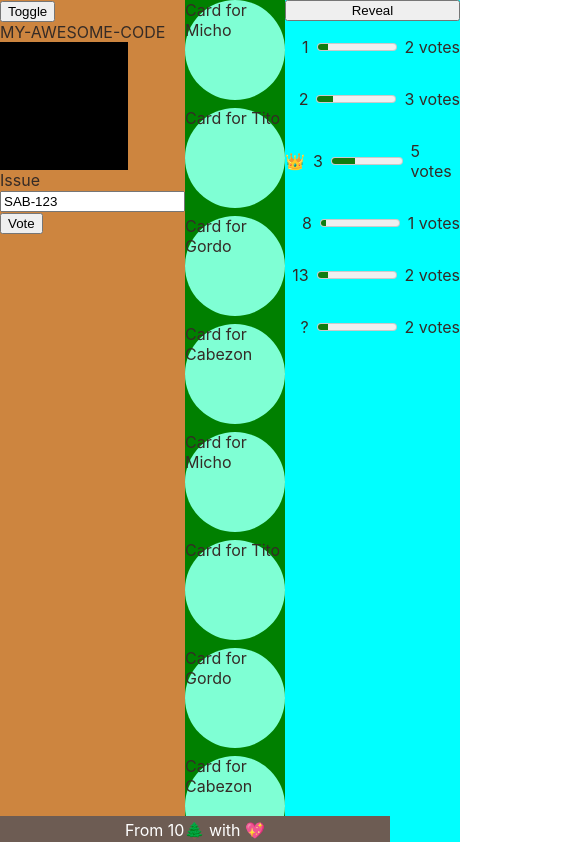
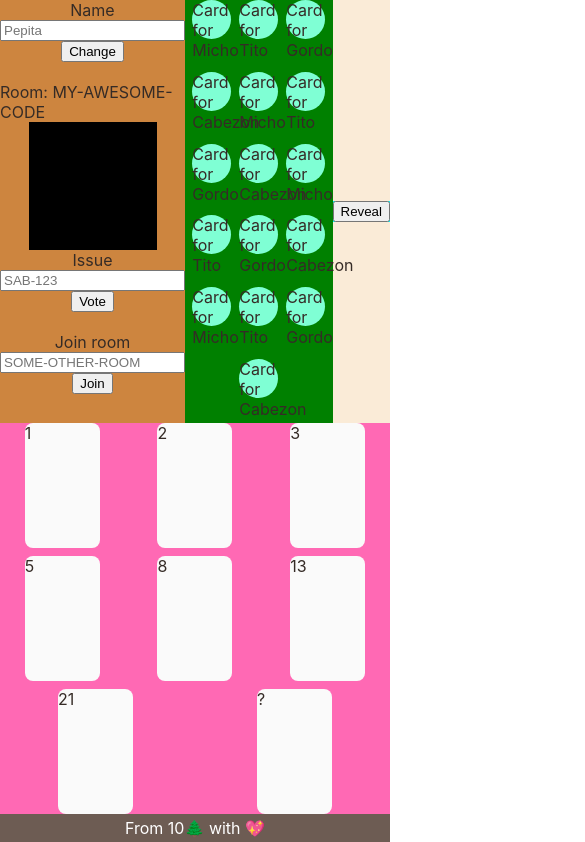
Before and after one commit to lowy-10pines/planning-poker, a React (Create React App) app: page / in a window 390 px wide. Shown: the top 842 px of the page, 585 px wide, since content can reach past the window. Built offline with nearby package versions, Linux system fonts and the light colour scheme.

Commit message:
Ensure mobile layout and change hiding components

```diff
--- a/src/App.css
+++ b/src/App.css
@@ -13,15 +13,14 @@ main {
   flex-direction: row;
   justify-content: space-between;
   width: 100%;
+  flex-grow: 1;
 }
 
 footer {
   background-color: #6D5C53;
   color: white;
   width: 100vw;
-  position: absolute;
-  bottom: 0;
-  height: min-content;
+  height: 30px;
   text-align: center;
   padding: 4px;
   box-sizing: border-box;
--- a/src/components/CardOptionsView/CardOptionsView.module.css
+++ b/src/components/CardOptionsView/CardOptionsView.module.css
@@ -2,7 +2,9 @@
     background-color: hotpink;
     display: flex;
     flex-direction: row;
+    flex-wrap: wrap;
     justify-content: space-around;
+    gap: 8px;
 }
 .card {
     background-color: #FAFAFA;
--- a/src/components/ParticipantsView/ParticipantsView.module.css
+++ b/src/components/ParticipantsView/ParticipantsView.module.css
@@ -8,8 +8,10 @@
     justify-content: center;
 }
 .participant {
-    width: 100px;
-    height: 100px;
+    width: 10vw;
+    height: 10vw;
+    max-width: 100px;
+    max-height: 100px;
     background-color: aquamarine;
     border-radius: 50px;
 }
--- a/src/components/ResultView/ResultView.module.css
+++ b/src/components/ResultView/ResultView.module.css
@@ -2,6 +2,7 @@
     background-color: aqua;
     display: flex;
     flex-direction: column;
+    align-self: center;
 }
 
 .result {
--- a/src/components/ResultView/ResultView.tsx
+++ b/src/components/ResultView/ResultView.tsx
@@ -1,3 +1,4 @@
+import { useState } from 'react'
 import styles from './ResultView.module.css'
 
 export function ResultView() {
@@ -6,7 +7,7 @@ export function ResultView() {
         { key: 2, value: 3 },
         { key: 3, value: 5 },
         { key: 8, value: 1 },
-        { key: 13, value: 2 },
+        { key: 13, value: 8 },
         { key: "?", value: 2 },
     ]
     const highest = results.reduce((accum, current) => {
@@ -15,9 +16,11 @@ export function ResultView() {
     const total = results.reduce((accum, current) => {
         return accum + current.value
     }, 0)
+
+    const [voting, setVoting] = useState(true);
+
     return (<div className={styles.container}>
-        <button>Reveal</button>
-        { results.map(kv => (
+        { !voting && results.map(kv => (
             <div className={styles.result}>
                 { kv.key === highest.key && <p>👑</p> }
                 <label htmlFor={`${kv.key}`}>{kv.key}</label>
@@ -25,5 +28,6 @@ export function ResultView() {
                 <p>{kv.value} votes</p>
             </div>
         ))}
+        { voting && <button onClick={() => setVoting(false)}>Reveal</button> }
     </div>)
 }
--- a/src/components/RoomMetadataView/RoomMetadataView.module.css
+++ b/src/components/RoomMetadataView/RoomMetadataView.module.css
@@ -1,5 +1,17 @@
 .container {
     background-color: peru;
+    display: flex;
+    flex-direction: column;
+    align-items: center;
+}
+
+.button {
+    height: 40px;
+    width: 40px;
+    border-radius: 20px;
+    border: none;
+    background-color: white;
+    font-size: 20pt;
 }
 
 .qr {
--- a/src/components/RoomMetadataView/RoomMetadataView.tsx
+++ b/src/components/RoomMetadataView/RoomMetadataView.tsx
@@ -2,11 +2,19 @@ import styles from './RoomMetadataView.module.css'
 
 export function RoomMetadataView() {
     return (<div className={styles.container}>
-        <button>Toggle</button>
-        <div>MY-AWESOME-CODE</div>
+        <label htmlFor="name">Name</label>
+        <input id="name" type="text" placeholder="Pepita"></input>
+        <input type="button" value="Change" /><br/>
+
+        <div>Room: MY-AWESOME-CODE</div>
         <div id="qr-code-container" className={styles.qr}/>
+
         <label htmlFor="issue">Issue</label>
-        <input id="issue" type="text" value="SAB-123"></input>
-        <input type="button" value="Vote" />
+        <input id="issue" type="text" placeholder="SAB-123"></input>
+        <input type="button" value="Vote" /><br/>
+
+        <label htmlFor="join-room">Join room</label>
+        <input id="join-room" type="text" placeholder="SOME-OTHER-ROOM"></input>
+        <input type="button" value="Join" /><br/>
     </div>)
 }
```
